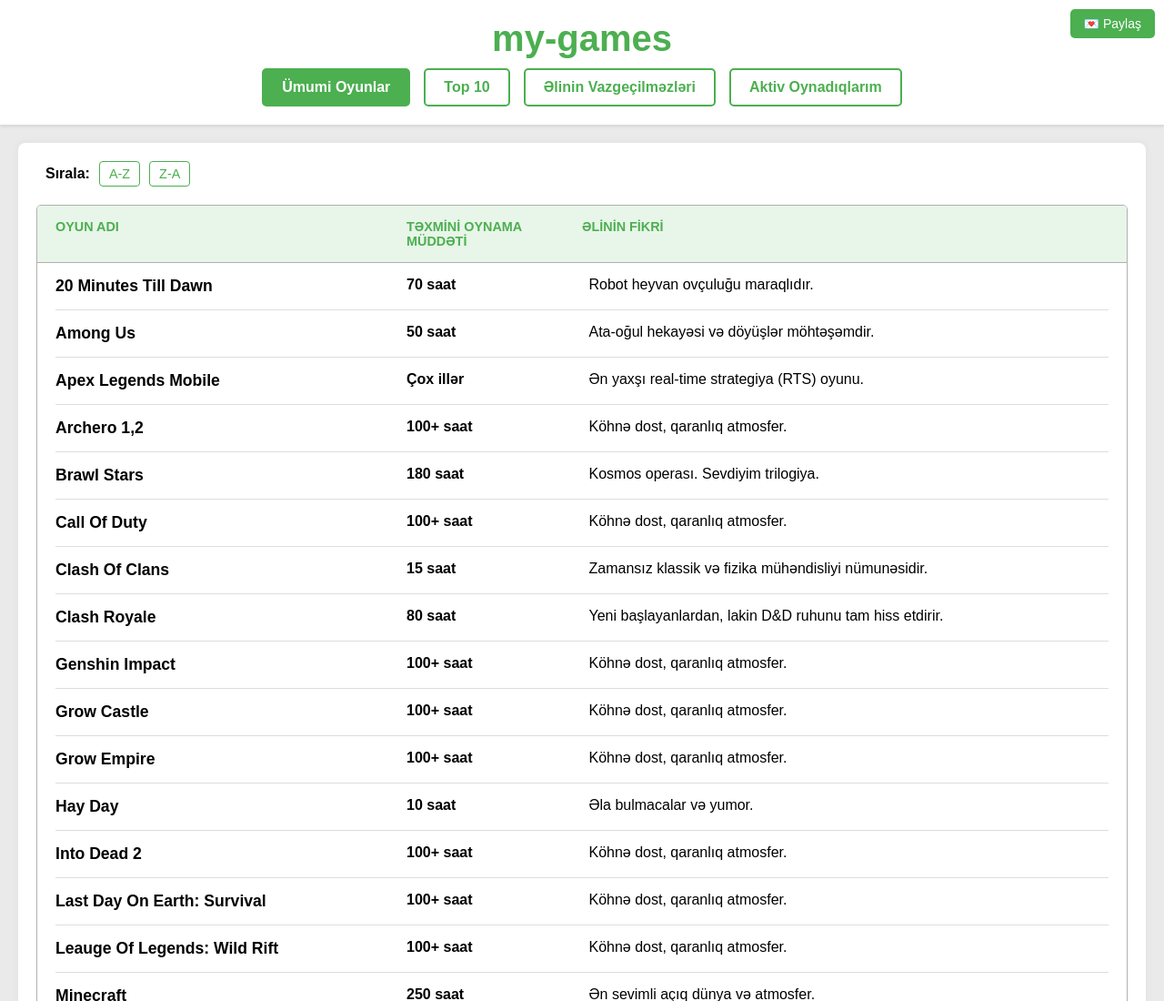
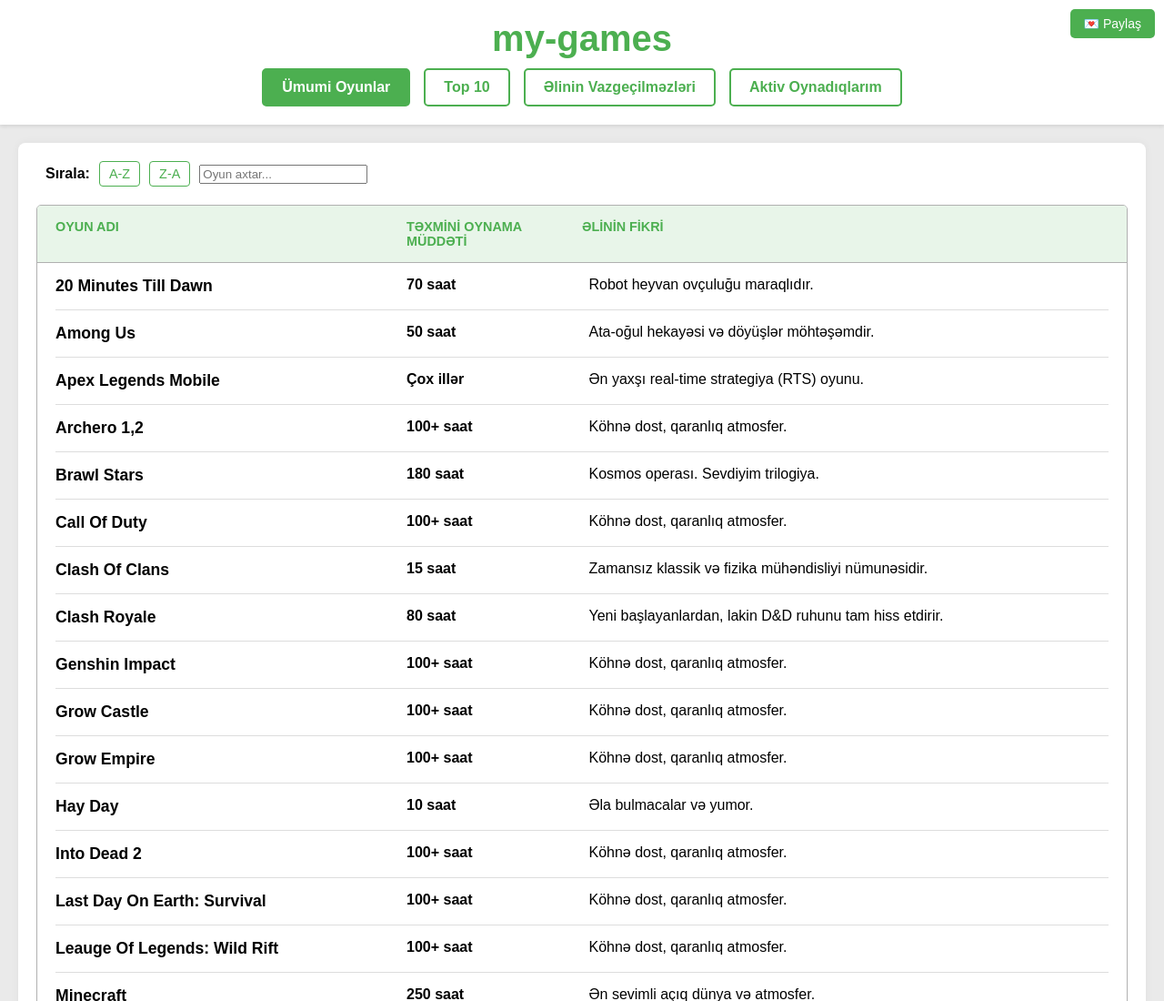
Before and after one commit to EricIsMyHero/MultiWorld, a plain HTML site: page index.html in a window 1280 px wide. Shown: the top 1100 px of the page at 91% size. Drawn offline with Linux system fonts and the light colour scheme.

Commit message:
Update index.html

```diff
--- a/index.html
+++ b/index.html
@@ -25,6 +25,8 @@
             <span>Sırala:</span>
             <button class="filter-button" data-sort="az">A-Z</button>
             <button class="filter-button" data-sort="za">Z-A</button>
+
+            <input type="text" id="search-input" placeholder="Oyun axtar..." aria-label="Oyun axtar">
         </div>
 
         <div id="game-list-container">
```
